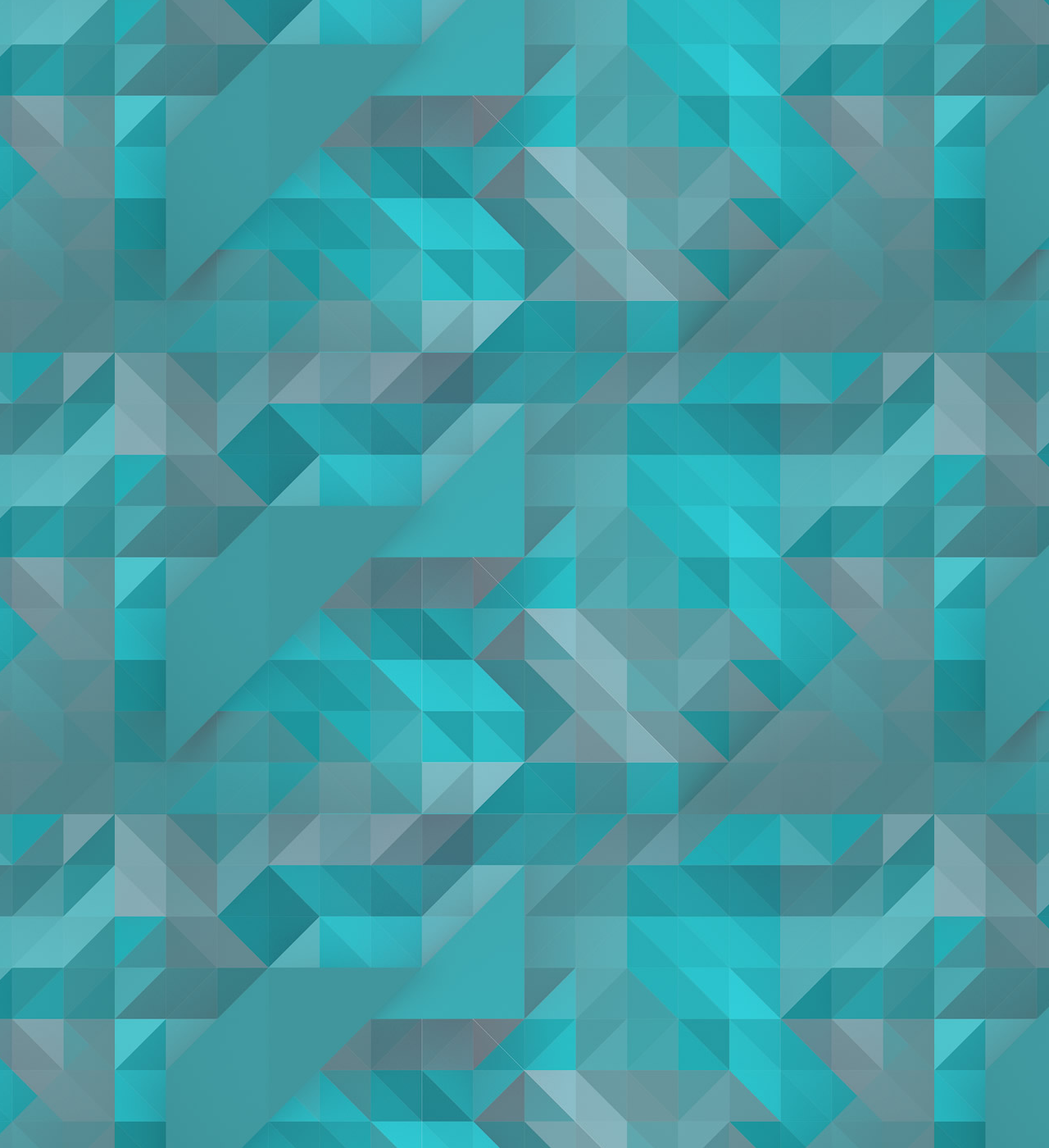
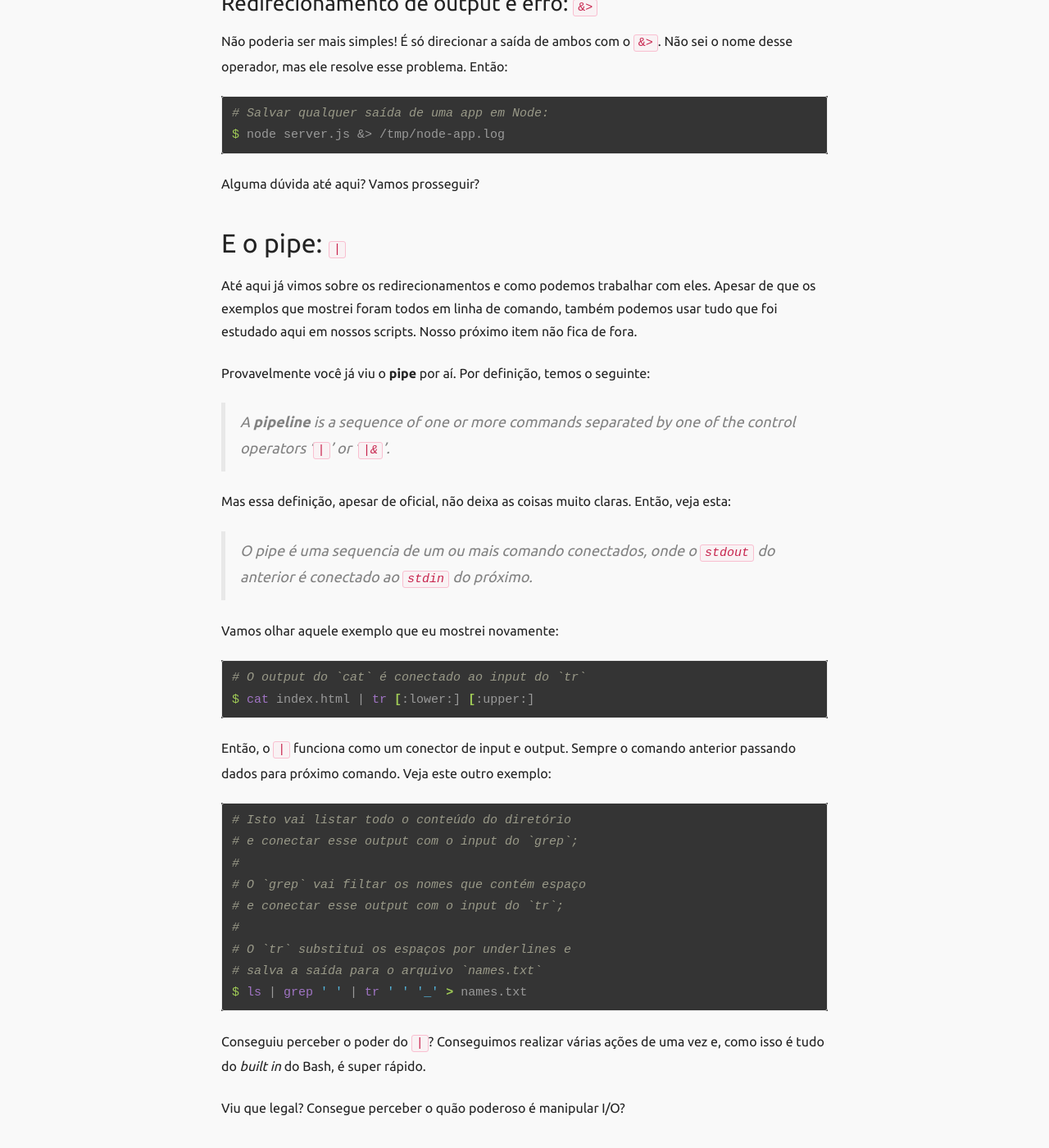
Before and after one commit to gabsprates/gabsprates.github.io, a Jekyll site: the page built from _posts/2017-10-21-shell-script-02-io-e-mais.md, in a window 1280 px wide and 1400 px high, scrolled down 5763 px. Shown: the whole window at 82% size. Built offline with Jekyll 4.4.1, drawn with Linux system fonts in a browser that asks for light colours; comment, search, counter and statistics services are not loaded; some of the changed text lies outside the part shown.

Commit message:
POST 13 - Shell Script -n2 --io-e-mais

````diff
--- a/_posts/2017-10-20-shell-script-02-io-e-mais.md
+++ b/_posts/2017-10-21-shell-script-02-io-e-mais.md
@@ -7,8 +7,8 @@
 
 Lembrando que este artigo faz parte de uma série de artigos que estou escrevendo sobre Shell Script. Não sei quantos serão, nem qual será a periodicidade, mas aqui estão os links:
 
-* [Shell Script -n1 --intro](http://gabrielprates.com/2017/01/08/shell-script-01-introducao.html)
-* [Shell Script -n2 --io-e-mais](http://gabrielprates.com/2017/10/20/shell-script-02-io-e-mais.html) <-- você está aqui
+* [Shell Script -n1 --intro]({{ site.baseurl }}/2017/01/08/shell-script-01-introducao.html)
+* [Shell Script -n2 --io-e-mais]({{ site.baseurl }}/2017/10/21/shell-script-02-io-e-mais.html) <-- você está aqui
 
 ## Conceitos
 
@@ -36,18 +36,19 @@
 
 ### Redirecionamento: `<`
 
-Confesso que não conheço e não consegui achar exemplos muito úteis do redirecionamento com o `<`, uma vez que ele só joga um arquivo para a input de um outro comando, ex.:
+Confesso que pode parecer um pouco inútil redirecionar uma entrada, já que a maioria dos comandos aceita um arquivo ou string de entrada. Quem me fez enxergar que não é inútil foi o [Julio Neves](https://twitter.com/juliobash), quando troquei uma ideia com ele na Latinoware 2017. Tenha em mente que se existe uma possibilidade no Bash, ela não está lá por acaso. Vamos ver o comando `tr` como exemplo, já que ele espera uma input padrão:
 
 ```bash
-# Utilizando o `<`, seria assim:
-$ cat < index.html
+# Podemos redirecionar o output com o `|`, que ainda vamos ver aqui.
+$ cat index.html | tr [:lower:] [:upper:]
 
-# Mas o `cat`, `grep` e outros comandos já esperam um arquivo de entrada.
-# Ou seja, funciona tranquilamente sem o redirecionamento.
-$ cat index.html
+# Ou dispensar a execução do `cat`, fazendo o redirecionamento com `<`:
+$ tr [:lower:] [:upper:] < index.html
 ```
 
-Então vamos pro próximo.
+Então, existem comandos que necessitam, e só funcionam, com o input padrão. Nesses casos o `<` é muito útil.
+
+Agora vamos pro próximo.
 
 ### Heredoc: `<<`
 
@@ -114,7 +115,7 @@
 
 Aí você pergunta:
 
-> Mas e se eu quiser salvar mais coisa nesse mesmo arquivo, posso utilizar o `>`?
+> Mas e se eu quiser ACRESCENTAR conteúdo no fim desse mesmo arquivo, posso utilizar o `>`?
 
 Poder pode, mas saiba de uma coisa:
 
@@ -124,13 +125,97 @@
 
 ### Append: `>>`
 
+Respondendo a pergunta anterior, para acrescentar conteúdo no fim de um arquivo, você pode usar o operador de _append_: `>>`. Pronto, só isso mesmo. Um exemplo de situação real seria o direcionamento da saída de um `ls`. Exemplo:
+
+```bash
+# O comando a seguir vai salvar todos os arquivos e diretórios visíveis
+# do teu diretório `$HOME`, dentro de `conteudo_user.txt`:
+$ ls ~ > conteudo_user.txt
+```
+
+Agora me diga, você já tentou executar algum processo específico e até mandou salvar a saída em algum lugar, mas acabou mostrando mensagens de erro? Então, é agora que passamos para o próximo tópico deste artigo.
 
 ## Erros / `stderr`
+
+Sim, os erros continuam aparecendo mesmo que você redirecione o output do comando. Isso acontece porque nós também temos o `stderr`, aquele _File Descriptor_ para os erros. Podemos brincar com ele das seguintes formas:
+
+* **Redirecionamento**: `2>`
+* **Redirecionamento duplo**: `&>`
+
 ### Redirecionamento de erro: `2>`
+
+Basicamente, é a mesma coisa do redirecionamento de output normal, a única diferença é que você identifica o _File Descriptor_ com que está trabalhando. De resto, funciona da mesma forma.
+
+Aqui eu devo falar uma coisa importante:
+
+> A identificação do _FD_ é opicional para os outros casos, menos para o redirecionamento de erros.
+
+Isso significa que:
+
+* `<` é o mesmo que `0<`;
+* `<<` é o mesmo que `0<<`;
+* `<<<` é o mesmo que `0<<<`;
+* `>` é o mesmo que `1>`;
+* `>>` é o mesmo que `1>>`;
+
+Mas o `2>` sempre precisa do `2`, para dizer que é realmente o _FD_ de erro. Caso contrário ele é tratado como output normal.
+
+Uma outra coisa aqui é que você também pode usar o _append_ para esse caso:
+
+```bash
+# Salvar o log de uma app em Node:
+$ node server.js 2>> /tmp/node-app.log
+```
+
+Até aqui tudo bem? Todas as responsabilidades separadas e tudo bonitinho. Maaas e se quisermos salvar tanto output quanto erros no mesmo arquivo?
+
 ### Redirecionamento de output e erro: `&>`
+
+Não poderia ser mais simples! É só direcionar a saída de ambos com o `&>`. Não sei o nome desse operador, mas ele resolve esse problema. Então:
+
+```bash
+# Salvar qualquer saída de uma app em Node:
+$ node server.js &> /tmp/node-app.log
+```
+
+Alguma dúvida até aqui? Vamos prosseguir?
 
 ## E o pipe: `|`
 
+Até aqui já vimos sobre os redirecionamentos e como podemos trabalhar com eles. Apesar de que os exemplos que mostrei foram todos em linha de comando, também podemos usar tudo que foi estudado aqui em nossos scripts. Nosso próximo item não fica de fora.
+
+Provavelmente você já viu o **pipe** por aí. Por definição, temos o seguinte:
+
+> A **pipeline** is a sequence of one or more commands separated by one of the control operators ‘`|`’ or ‘`|&`’.
+
+Mas essa definição, apesar de oficial, não deixa as coisas muito claras. Então, veja esta:
+
+> O pipe é uma sequencia de um ou mais comando conectados, onde o `stdout` do anterior é conectado ao `stdin` do próximo.
+
+Vamos olhar aquele exemplo que eu mostrei novamente:
+
+```bash
+# O output do `cat` é conectado ao input do `tr`
+$ cat index.html | tr [:lower:] [:upper:]
+```
+
+Então, o `|` funciona como um conector de input e output. Sempre o comando anterior passando dados para próximo comando. Veja este outro exemplo:
+
+```bash
+# Isto vai listar todo o conteúdo do diretório
+# e conectar esse output com o input do `grep`;
+#
+# O `grep` vai filtar os nomes que contém espaço
+# e conectar esse output com o input do `tr`;
+#
+# O `tr` substitui os espaços por underlines e
+# salva a saída para o arquivo `names.txt`
+$ ls | grep ' ' | tr ' ' '_' > names.txt
+```
+
+Conseguiu perceber o poder do `|`? Conseguimos realizar várias ações de uma vez e, como isso é tudo do _built in_ do Bash, é super rápido.
+
+Viu que legal? Consegue perceber o quão poderoso é manipular I/O?
 
 ## Conclusão
 
````
Also changed, not shown: other parts of _posts/2017-10-21-shell-script-02-io-e-mais.md (+1 -1 lines), _posts/2017-01-08-shell-script-01-introducao.md (+2 -2 lines).
